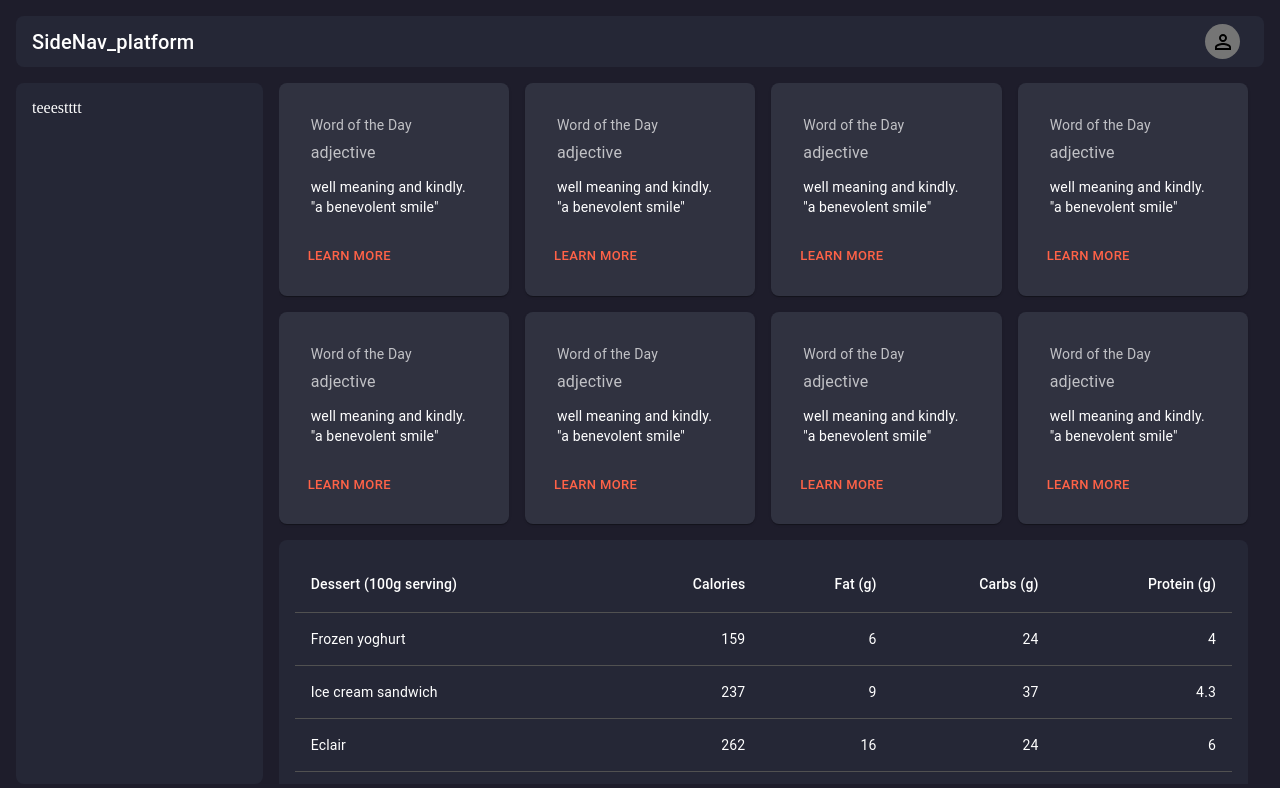
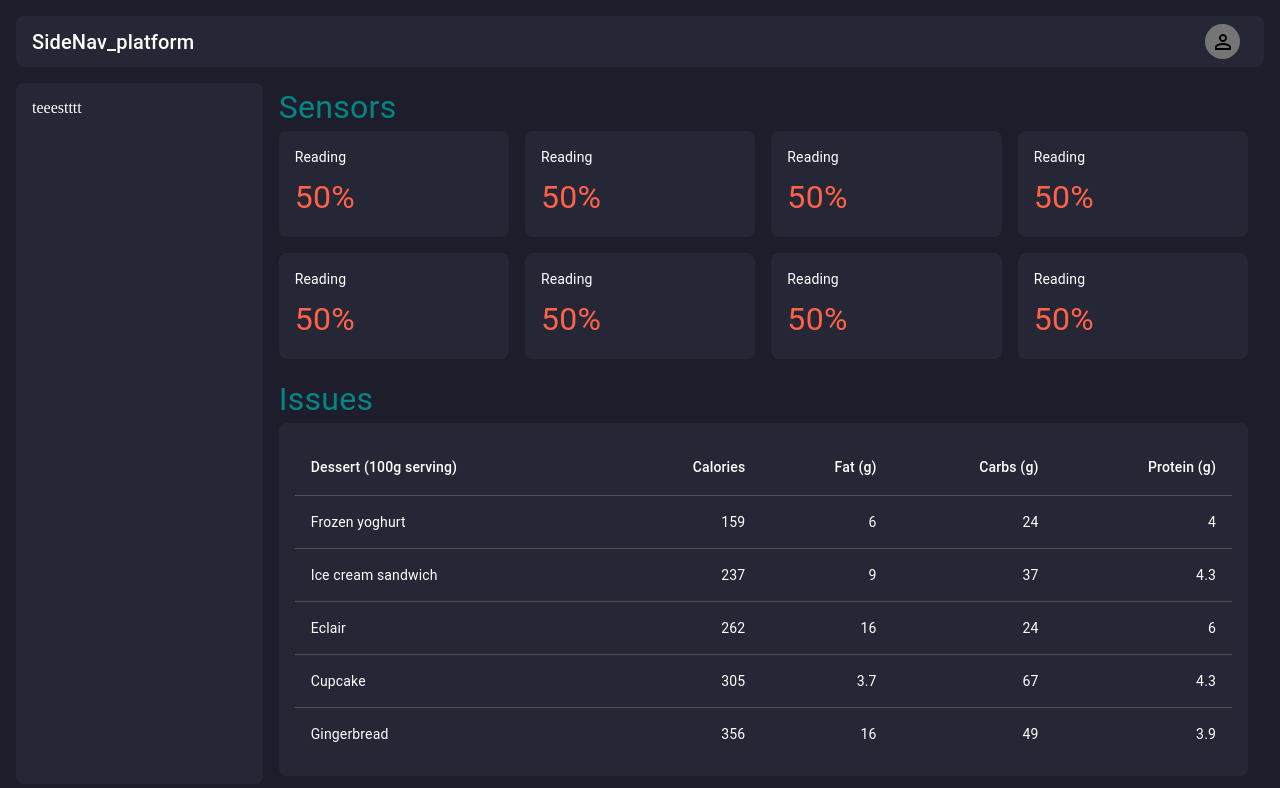
Before and after one commit to randa-11295/cars-diagnosis, a React (Create React App) app: page / in a window 1280 px wide. Shown: the top 788 px of the page. Built offline with nearby package versions, Linux system fonts and the light colour scheme.

Commit message:
add title

```diff
--- a/src/Components/Cards/SensorValsCard.jsx
+++ b/src/Components/Cards/SensorValsCard.jsx
@@ -1,31 +1,20 @@
-import * as React from "react";
-import Box from "@mui/material/Box";
-import Card from "@mui/material/Card";
-import CardActions from "@mui/material/CardActions";
-import CardContent from "@mui/material/CardContent";
-import Button from "@mui/material/Button";
-import Typography from "@mui/material/Typography";
+import { Box, Stack, Typography } from "@mui/material";
 
 export default function SensorValsCard() {
   return (
-    <Card sx={{ borderRadius: 2, bgcolor: "primary.bgColor", p: 2 }}>
-      <CardContent>
-        <Typography sx={{ fontSize: 14 }} color="text.secondary" gutterBottom>
-          Word of the Day
+    <Box sx={{ borderRadius: 2, bgcolor: "primary.bgColor", p: 2 }}>
+      <Typography sx={{ fontSize: 14 }} gutterBottom>
+        Reading
+      </Typography>
+      <Stack direction="row">
+        <Typography
+          component="h2"
+          sx={{ fontSize: "2rem", color: "primary.main" }}
+        >
+          50%
         </Typography>
 
-        <Typography sx={{ mb: 1.5 }} color="text.secondary">
-          adjective
-        </Typography>
-        <Typography variant="body2">
-          well meaning and kindly.
-          <br />
-          {'"a benevolent smile"'}
-        </Typography>
-      </CardContent>
-      <CardActions>
-        <Button size="small">Learn More</Button>
-      </CardActions>
-    </Card>
+      </Stack>
+    </Box>
   );
 }
--- a/src/Pages/Introduction.jsx
+++ b/src/Pages/Introduction.jsx
@@ -1,20 +1,31 @@
 import SensorValsCard from "../Components/Cards/SensorValsCard";
 import { v4 as uuid } from "uuid";
-import { Grid } from "@mui/material";
+import { Grid, Typography } from "@mui/material";
 import IssuesTable from "../Components/Tables/IssuesTable";
 const Introduction = () => {
   return (
     <>
+      <Typography
+        component="h2"
+        sx={{ fontSize: "2rem", color: "secondary.main" }}
+      >
+        Sensors
+      </Typography>
       <Grid container spacing={2} pb={2}>
         {[1, 2, 3, 4, 5, 6, 7, 8].map((el) => (
-        <Grid item xs={6} md={4} lg={3} >
+          <Grid item xs={6} md={4} lg={3}>
             <SensorValsCard key={uuid()} />
           </Grid>
         ))}
       </Grid>
+      <Typography
+        component="h2"
+        sx={{ fontSize: "2rem", color: "secondary.main" }}
+      >
+        Issues
+      </Typography>
       <IssuesTable />
     </>
-
   );
 };
 
```
Lines whose indentation alone changed are shown as unchanged.
